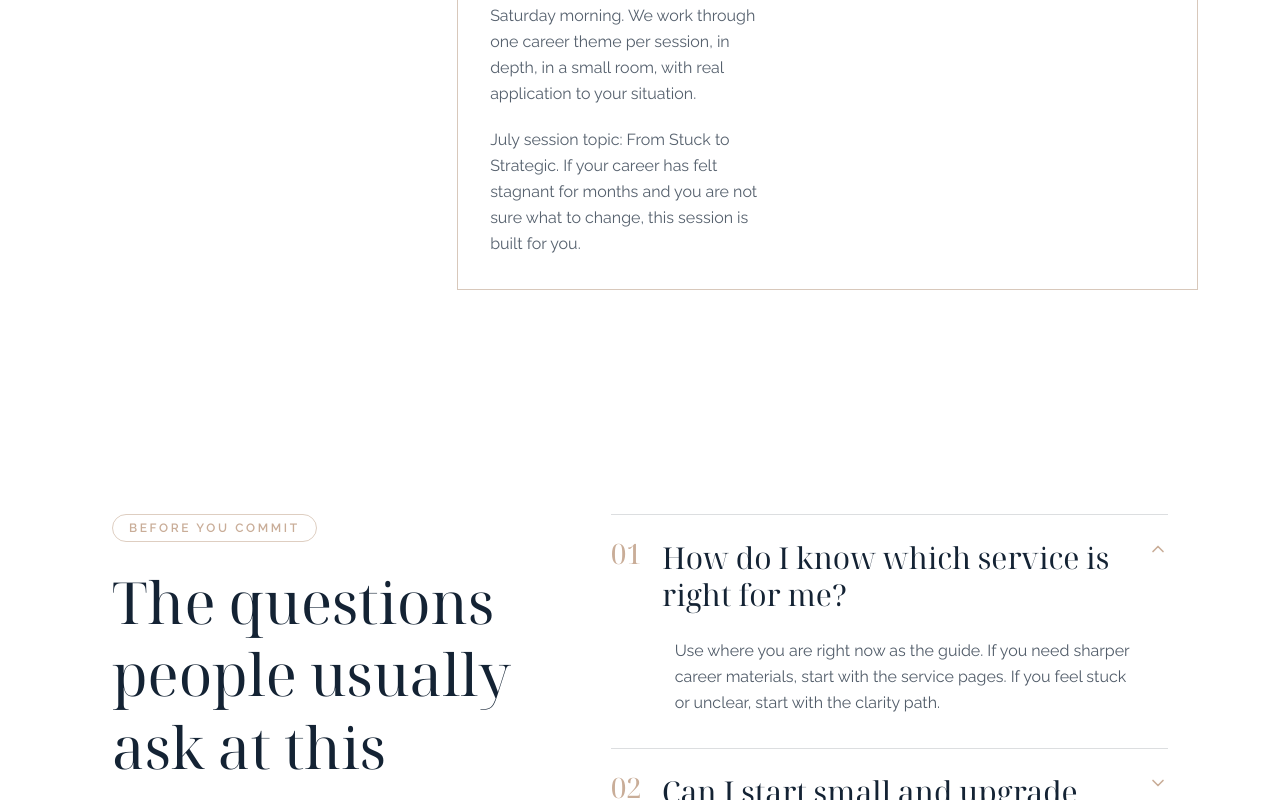
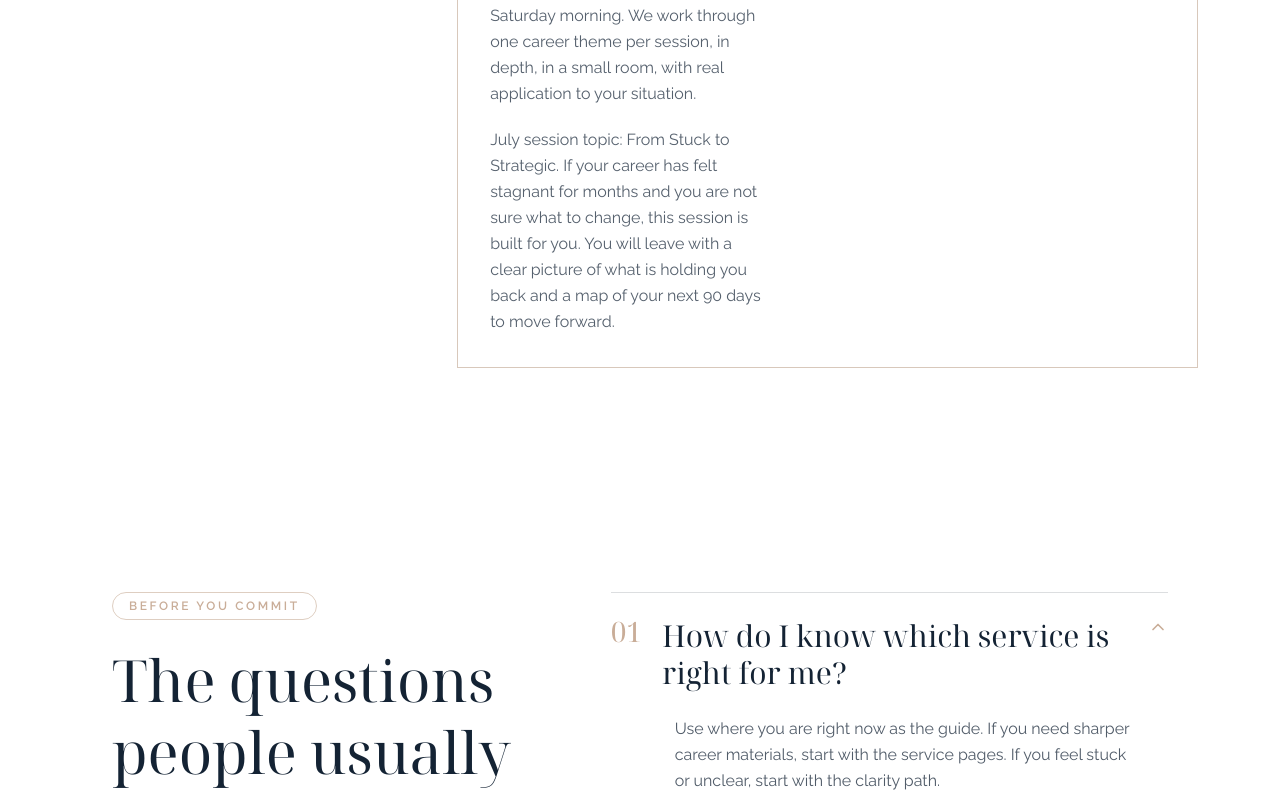
Before and after one commit to CoachKagiso/coachkagiso.co.za, a Next.js app: page /work-with-me in a window 1280 px wide. Shown: the part 4980-5780 px from the top of the page. Built offline with nearby package versions, Linux system fonts and the light colour scheme.

Commit message:
Update masterclass 90 day copy

```diff
--- a/app/work-with-me/page.tsx
+++ b/app/work-with-me/page.tsx
@@ -209,7 +209,7 @@ const tracks: Track[] = [
         tagline: 'Two hours, twelve people, one real plan you leave with.',
         body: [
           'Live group coaching every second Saturday morning. We work through one career theme per session, in depth, in a small room, with real application to your situation.',
-          'July session topic: From Stuck to Strategic. If your career has felt stagnant for months and you are not sure what to change, this session is built for you.',
+          'July session topic: From Stuck to Strategic. If your career has felt stagnant for months and you are not sure what to change, this session is built for you. You will leave with a clear picture of what is holding you back and a map of your next 90 days to move forward.',
         ],
         items: [
           '2-hour live session online',
--- a/lib/buying-flow.ts
+++ b/lib/buying-flow.ts
@@ -426,11 +426,11 @@ export const bookingPages: Record<BookingSlug, BookingPageConfig> = {
     description: 'Registration is open for the July session. Secure your spot now before the early bird price closes on Sunday 7 June at 21:00.',
     mode: 'reservation',
     ctaLabel: 'Secure my spot',
-    availabilityNote: 'This is a live, small-group coaching session built around one career theme. In July, we are working through what is actually keeping your career stuck and building a 30-day plan to change it. Twelve people in the room. Real work, not a lecture.',
+    availabilityNote: 'This is a live, small-group coaching session built around one career theme. In July, we are working through what is actually keeping your career stuck and mapping your next 90 days to change it. Twelve people in the room. Real work, not a lecture.',
     faqs: [
       {
         question: 'Who is the masterclass for?',
-        answer: 'Anyone who feels like their career has stalled and cannot pinpoint why. Graduates who are not getting traction, professionals who have not been promoted in over a year, and career changers who are not sure what to pivot into. If you are stuck and want a concrete plan, this session is for you.',
+        answer: 'Anyone who feels like their career has stalled and cannot pinpoint why. Graduates who are not getting traction, professionals who have not been promoted in over a year, and career changers who are not sure what to pivot into. If you are stuck and want clarity on your next 90 days, this session is for you.',
       },
       {
         question: 'Is it interactive or just teaching?',
```
